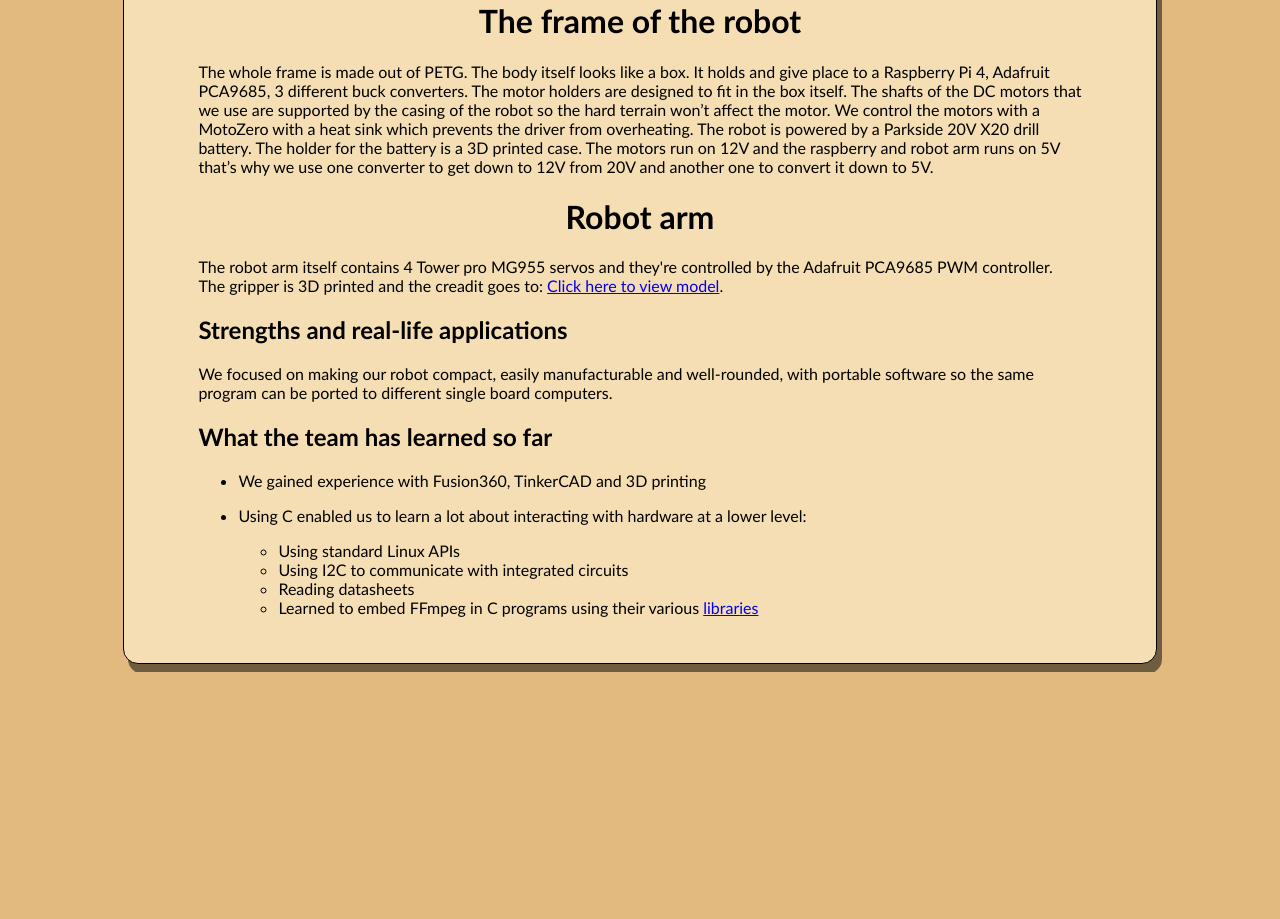
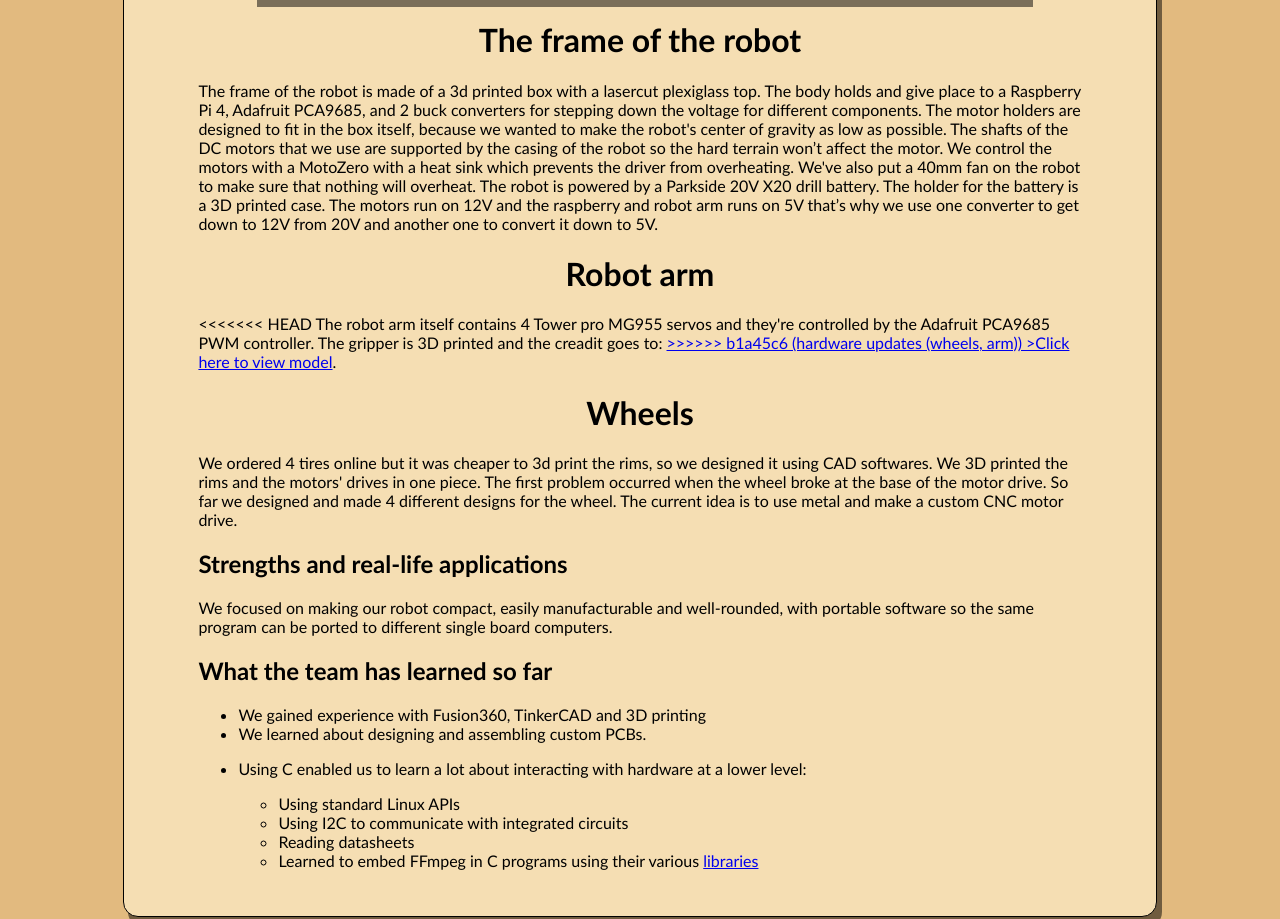
Before and after one commit to TranRobi/RMRC_TDM, a plain HTML site: page html/hardware.html in a window 1280 px wide. Shown: the part 1209-2128 px from the top of the page. Before the commit the page ends 1881 px from the top, so only its background shows below. Drawn offline with nearby package versions, Linux system fonts and the light colour scheme.

Commit message:
hardware updates (wheels, arm)

```diff
--- a/html/hardware.html
+++ b/html/hardware.html
@@ -47,10 +47,10 @@
 			<div class="content">
 				<p>All the 3D printed parts are available on the <a href="attempts.html">Visit Site</a></p>
 				<p>
-					Our robot’s body is entirely 3D printed, which makes it easier to
+					Our robot’s body is 3D printed and made of laser cut plexiglass, which makes it easier to
 					reproduce our work. The 3-layer plexiglass structure we used in the
 					previous year cost us a great deal, because it was difficult to change
-					batteries, therefor we opted for a box design.
+					batteries, and also made the robot too tall, therefore we opted for a box design.
 				</p>
 				<p>
 					It uses a Raspberry Pi 4B+ as its onboard computer. There were no
@@ -85,10 +85,10 @@
 					camera port is pretty much moot, we can simply use an USB webcam.
 				</p>
 				<p>
-					along with four DC motors, a battery pack housing three 18650 power
-					supplies, an MCP23017 integrated circuit to provide extra GPIO lines
-					for stepper motors, a webcamera, and a 3D printed robot arm. For motor
-					control, we use an L298N integrated circuit. We use an MQ-135-M smoke
+					The robot uses four DC motors for moving, a 20V drill battery as power supply.
+					We designed a custom pcb for a stepper robot arm, but there were many issues with it
+					so we use servo motors for the arm, a webcamera, and a metal robot arm. For motor
+					control, we use a MotoZero. We use an MQ-135-M smoke
 					sensor for CO2 sensing.
 				</p>
 				<table id="partlist">
@@ -150,13 +150,16 @@
 				<div class="baseDescription">
 					<h1>The frame of the robot</h1>
 					<p>
-						The whole frame is made out of PETG. The body itself looks like a
-						box. It holds and give place to a Raspberry Pi 4, Adafruit PCA9685,
-						3 different buck converters. The motor holders are designed to fit
-						in the box itself. The shafts of the DC motors that we use are
+						The frame of the robot is made of a 3d printed box with a lasercut plexiglass top.
+						The body holds and give place to a Raspberry Pi 4, Adafruit PCA9685,
+						and 2 buck converters for stepping down the voltage for different components.
+						The motor holders are designed to fit
+						in the box itself, because we wanted to make the robot's center of gravity
+						as low as possible. The shafts of the DC motors that we use are
 						supported by the casing of the robot so the hard terrain won’t
 						affect the motor. We control the motors with a MotoZero with a heat
-						sink which prevents the driver from overheating. The robot is
+						sink which prevents the driver from overheating. We've also put a
+						40mm fan on the robot to make sure that nothing will overheat. The robot is
 						powered by a Parkside 20V X20 drill battery. The holder for the
 						battery is a 3D printed case. The motors run on 12V and the
 						raspberry and robot arm runs on 5V that’s why we use one converter
@@ -165,12 +168,36 @@
 					</p>
 					<h1>Robot arm</h1>
 					<p>
+<<<<<<< HEAD
 						The robot arm itself contains 4 Tower pro MG955 servos and they're
 						controlled by the Adafruit PCA9685 PWM controller. The gripper is 3D
 						printed and the creadit goes to:
 						<a href="https://www.thingiverse.com/thing:2661755" target="_blank"
+=======
+						The robot arm itself contains 4 Tower pro MG996R servos. At first we
+						used 3D printed parts for the arm, but we had several issues with it.
+						First the plastic melted, which was mainly our fault, because we gave
+						the motors higher voltage than it was inteded. Then our second issue
+						with 3D printed parts was the attachment of the motors. It broke very
+						quickly so we decided to use metal parts in order to make sure that it
+						won't break. The motors are controlled by an Adafruit PCA9685 PWM
+						controller. It doesn't take up much space so much more efficient than our
+						previous stepper motor controllers. The gripper of the arm is 3D
+						printed, but we are planning on changing it to metal as well. The credit
+						of the grabber goes to:
+						<a href="https://www.thingiverse.com/thing:2661755"
+>>>>>>> b1a45c6 (hardware updates (wheels, arm))
 							>Click here to view model</a
 						>.
+					</p>
+					<h1>Wheels</h1>
+					<p>
+						We ordered 4 tires online but it was cheaper to 3d print the rims, so
+						we designed it using CAD softwares. We 3D printed the rims and the motors'
+						drives in one piece. The first problem occurred when the wheel broke at the
+						base of the motor drive. So far we designed and made 4 different designs for
+						the wheel. The current idea is to use metal and make a custom CNC motor drive.
+
 					</p>
 				</div>
 				<h2>Strengths and real-life applications</h2>
@@ -184,6 +211,9 @@
 					<ul>
 						<li>
 							We gained experience with Fusion360, TinkerCAD and 3D printing
+						</li>
+						<li>
+							We learned about designing and assembling custom PCBs.
 						</li>
 						<li>
 							<p>
```
Also changed, not shown: index.html (+3 -2 lines).
